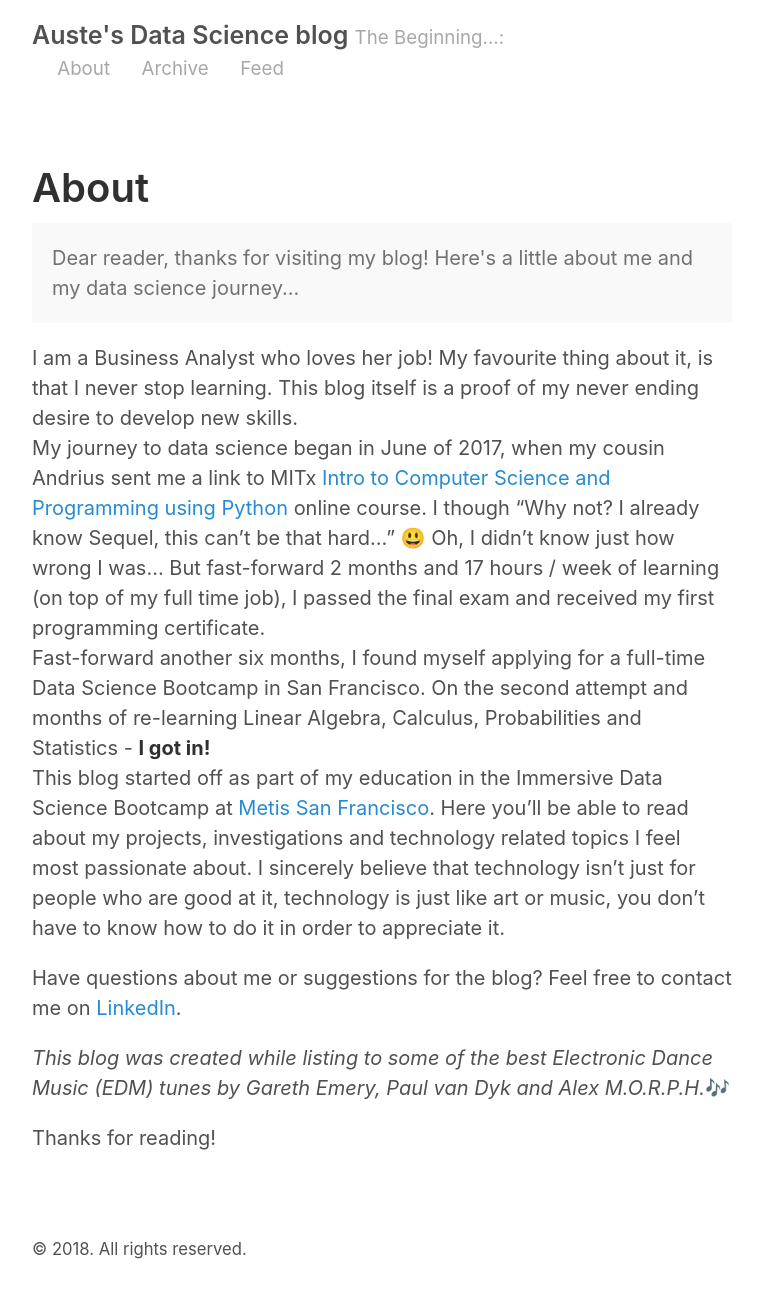
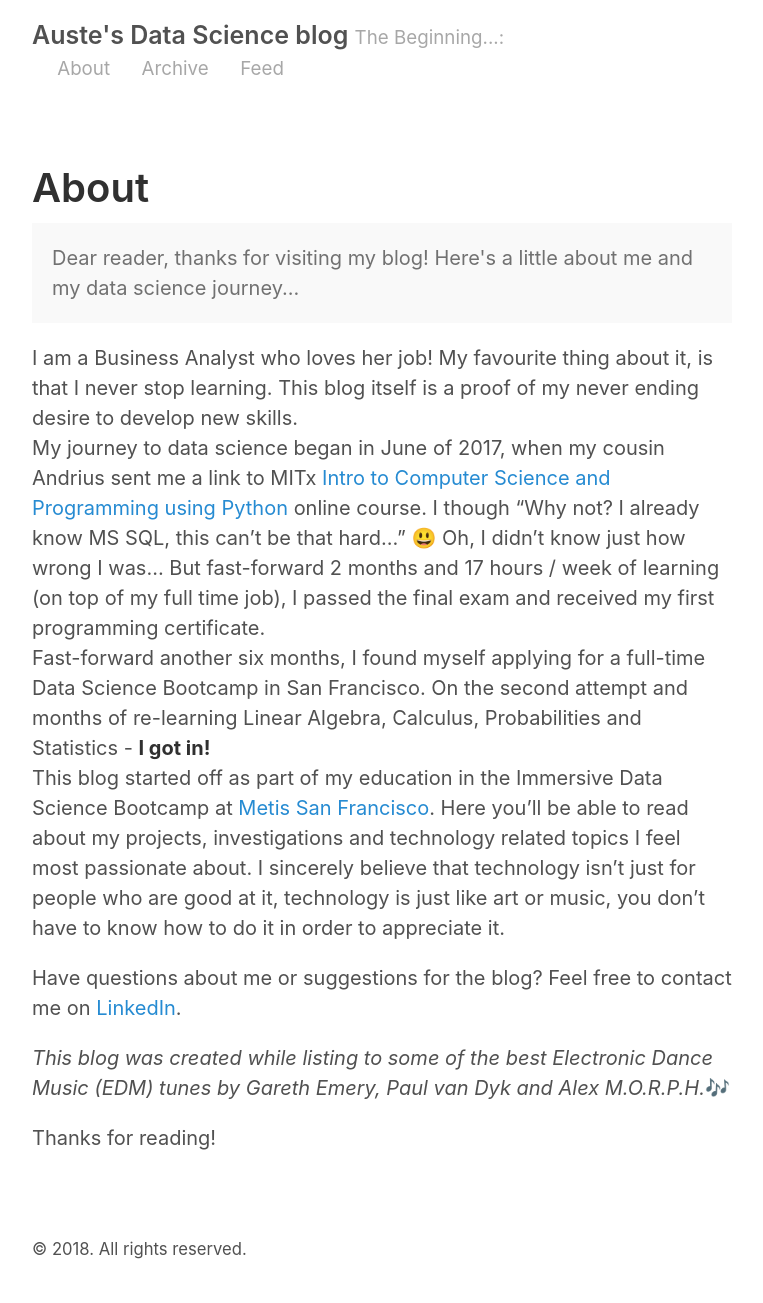
Before and after one commit to Auste1989/Auste1989.github.io, a Jekyll site: the page built from about.md, in a window 1280 px wide. Shown: the whole page, without its empty margins (258-1021 px from the left). Built offline with Jekyll 4.4.1, drawn with Linux system fonts in a browser that asks for light colours; emoji names are drawn with the system emoji font.

Commit message:
Updated about

```diff
--- a/about.md
+++ b/about.md
@@ -9,7 +9,7 @@ Here's a little about me and my data science journey...
 </p>
 
 I am a Business Analyst who loves her job! My favourite thing about it, is that I never stop learning. This blog itself is a proof of my never ending desire to develop new skills.
-My journey to data science began in June of 2017, when my cousin Andrius sent me a link to MITx [Intro to Computer Science and Programming using Python](https://www.edx.org/course/introduction-computer-science-mitx-6-00-1x-11) online course. I though "Why not? I already know Sequel, this can't be that hard..." :smiley: Oh, I didn't know just how wrong I was... But fast-forward 2 months and 17 hours / week of learning (on top of my full time job), I passed the final exam and received my first programming certificate.
+My journey to data science began in June of 2017, when my cousin Andrius sent me a link to MITx [Intro to Computer Science and Programming using Python](https://www.edx.org/course/introduction-computer-science-mitx-6-00-1x-11) online course. I though "Why not? I already know MS SQL, this can't be that hard..." :smiley: Oh, I didn't know just how wrong I was... But fast-forward 2 months and 17 hours / week of learning (on top of my full time job), I passed the final exam and received my first programming certificate.
 Fast-forward another six months, I found myself applying for a full-time Data Science Bootcamp in San Francisco.  On the second attempt and months of re-learning Linear Algebra, Calculus, Probabilities and Statistics - **I got in!**
  This blog started off as part of my education in the Immersive Data Science Bootcamp at [Metis San Francisco](https://www.thisismetis.com/). Here you'll be able to read about my projects, investigations and technology related topics I feel most passionate about.
 I sincerely believe that technology isn't just for people who are good at it, technology is just like art or music, you don't have to know how to do it in order to appreciate it.
```
